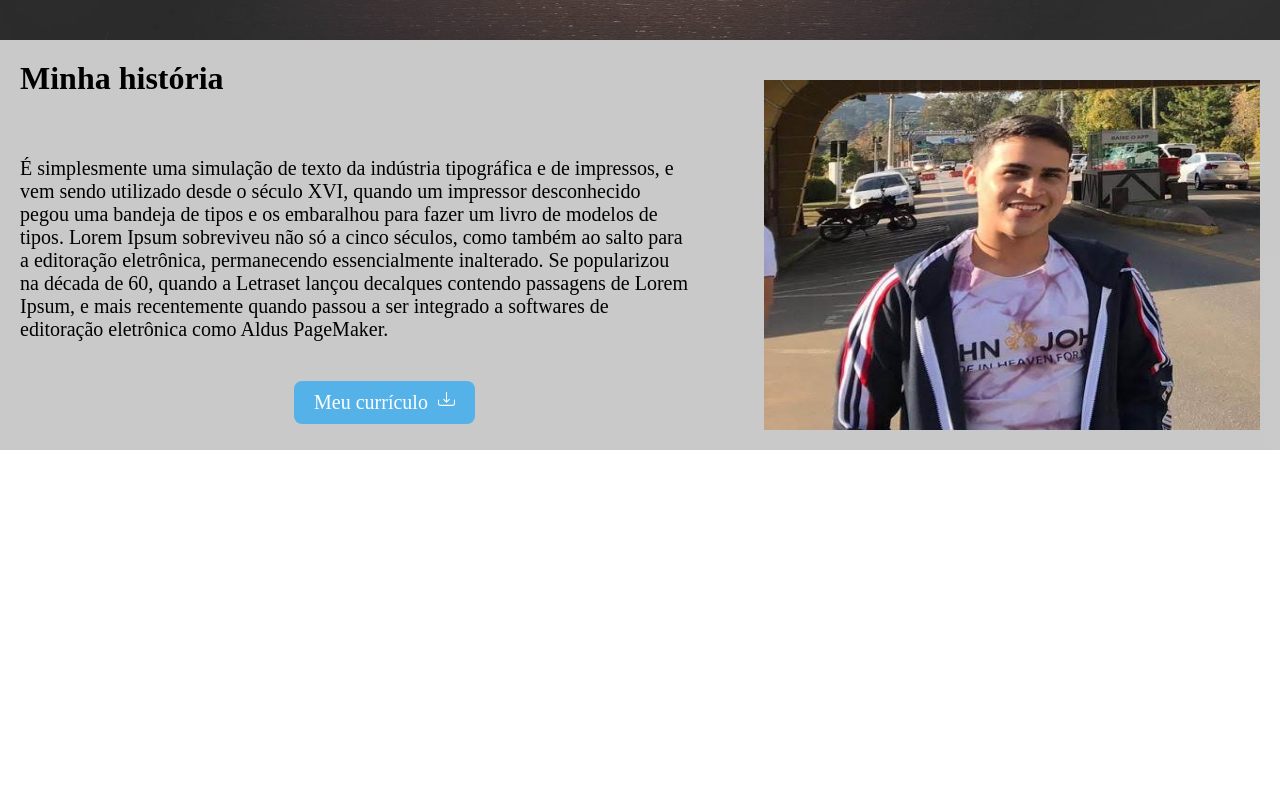
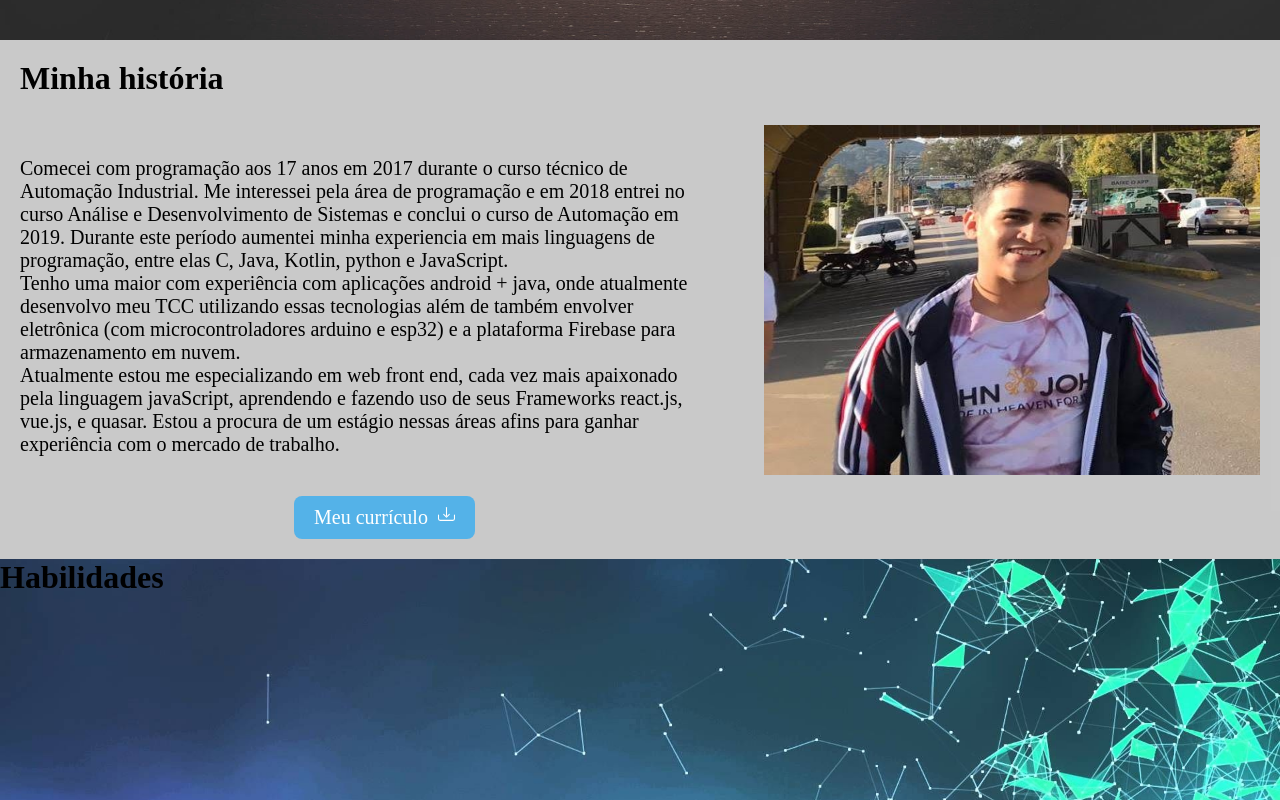
Before and after one commit to DanielSoaresRocha/my-portfolio, a React (Create React App) app: page / in a window 1280 px wide. Shown: the part 760-1560 px from the top of the page. Before the commit the page ends 1210 px from the top, so only its background shows below. Built offline with nearby package versions, Linux system fonts and the light colour scheme.

Commit message:
adicionado efeito de imagem estática

```diff
--- a/src/pages/Home/index.js
+++ b/src/pages/Home/index.js
@@ -34,17 +34,30 @@ function Home () {
                 <div className='text'>
                     <h1 id='history'>Minha história</h1>
                     <p>
-                        É simplesmente uma simulação de texto da indústria tipográfica e de impressos, e vem sendo utilizado desde o século XVI, quando um impressor desconhecido pegou uma bandeja de tipos e os embaralhou para fazer um livro de modelos de tipos. Lorem Ipsum sobreviveu não só a cinco séculos, como também ao salto para a editoração eletrônica, permanecendo essencialmente inalterado. Se popularizou na década de 60, quando a Letraset lançou decalques contendo passagens de Lorem Ipsum, e mais recentemente quando passou a ser integrado a softwares de editoração eletrônica como Aldus PageMaker.
+                        Comecei com programação aos 17 anos em 2017 durante o curso técnico de Automação Industrial.
+                        Me interessei pela área de programação e em 2018 entrei no curso Análise e Desenvolvimento de Sistemas
+                        e conclui o curso de Automação em 2019. Durante este período aumentei minha experiencia em mais linguagens
+                        de programação, entre elas C, Java, Kotlin, python e JavaScript.
+                        <br />
+                        Tenho uma maior com experiência com aplicações android + java, onde atualmente desenvolvo meu TCC
+                        utilizando essas tecnologias além de também envolver eletrônica (com microcontroladores arduino e esp32)
+                        e a plataforma Firebase para armazenamento em nuvem.
+                        <br />
+                            Atualmente estou me especializando em web front end, cada vez mais apaixonado pela linguagem javaScript,
+                            aprendendo e fazendo uso de seus Frameworks react.js, vue.js, e quasar. Estou a procura de um estágio nessas
+                            áreas afins para ganhar experiência com o mercado de trabalho.
                     </p>
-
-
                     <a href={curriculo} download="DanielSoares.pdf">
                         Meu currículo
                     <BsDownload className='spacing' />
                     </a>
                 </div>
+
                 <img src={myImage} alt='Minha imagem' />
+            </div>
 
+            <div className='skills'>
+                <h1>Habilidades</h1>
             </div>
         </div>
     );
--- a/src/pages/Home/styles.css
+++ b/src/pages/Home/styles.css
@@ -2,6 +2,7 @@
     position: relative;
     display: flex;
     flex-direction: column;
+    height: 2000px;
 }
 .containerHome img{
     width: 100%;
@@ -84,6 +85,7 @@
     text-decoration: none;
 }
 
+/*-------------- HISTORY --------------------*/
 .containerHome .history{
     display: flex;
     flex-direction: row;
@@ -139,5 +141,15 @@
 .containerHome .history img{
     width: 40%;
     height: 350px;
-    margin-top: 20px;
+    margin: auto;
 }
+
+/*-------------- SKILLS --------------------*/
+.containerHome .skills{
+    background-image: url('../../assets/images/skills.jpg');
+    background-size: cover;
+    height: 400px;
+
+    /*Novo aprendizado imagem que não será rolada com a página*/
+    background-attachment: fixed;
+}
```
Also changed, not shown: src/assets/images/skills.jpg (added).
